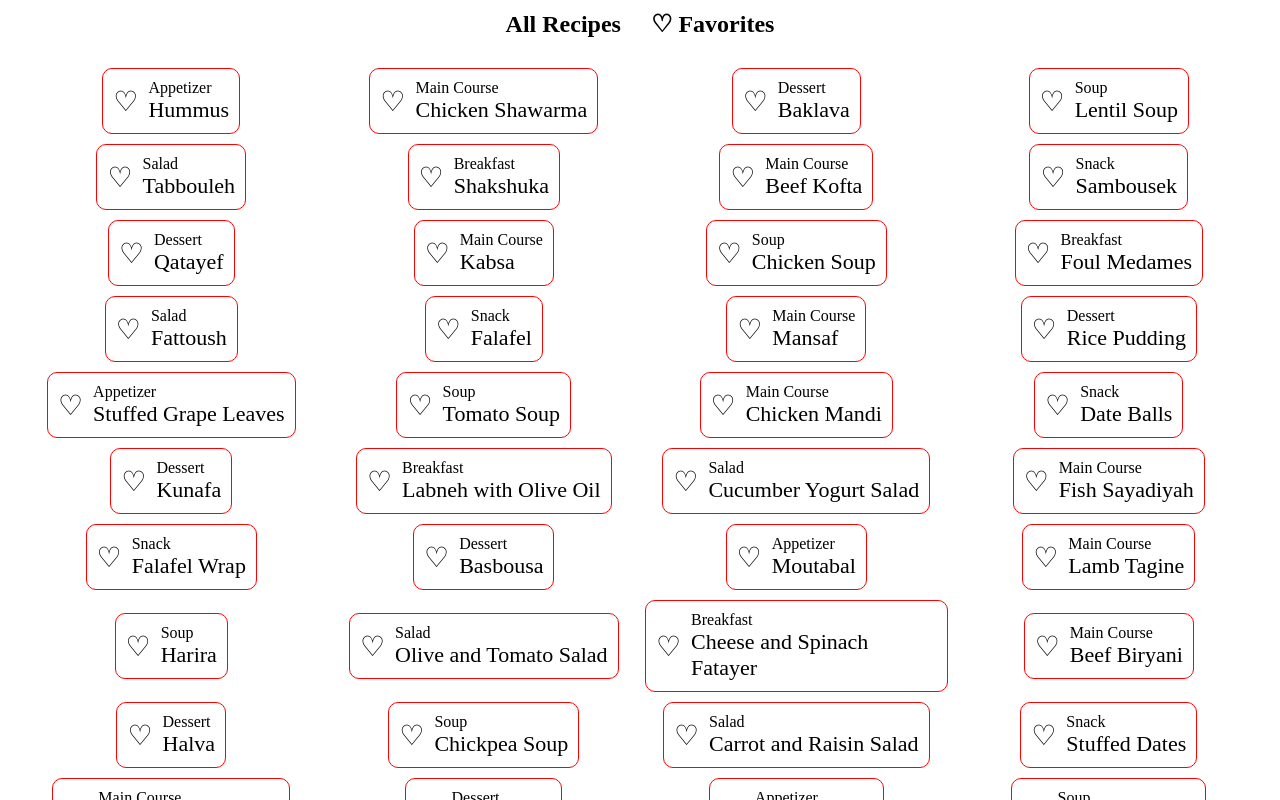
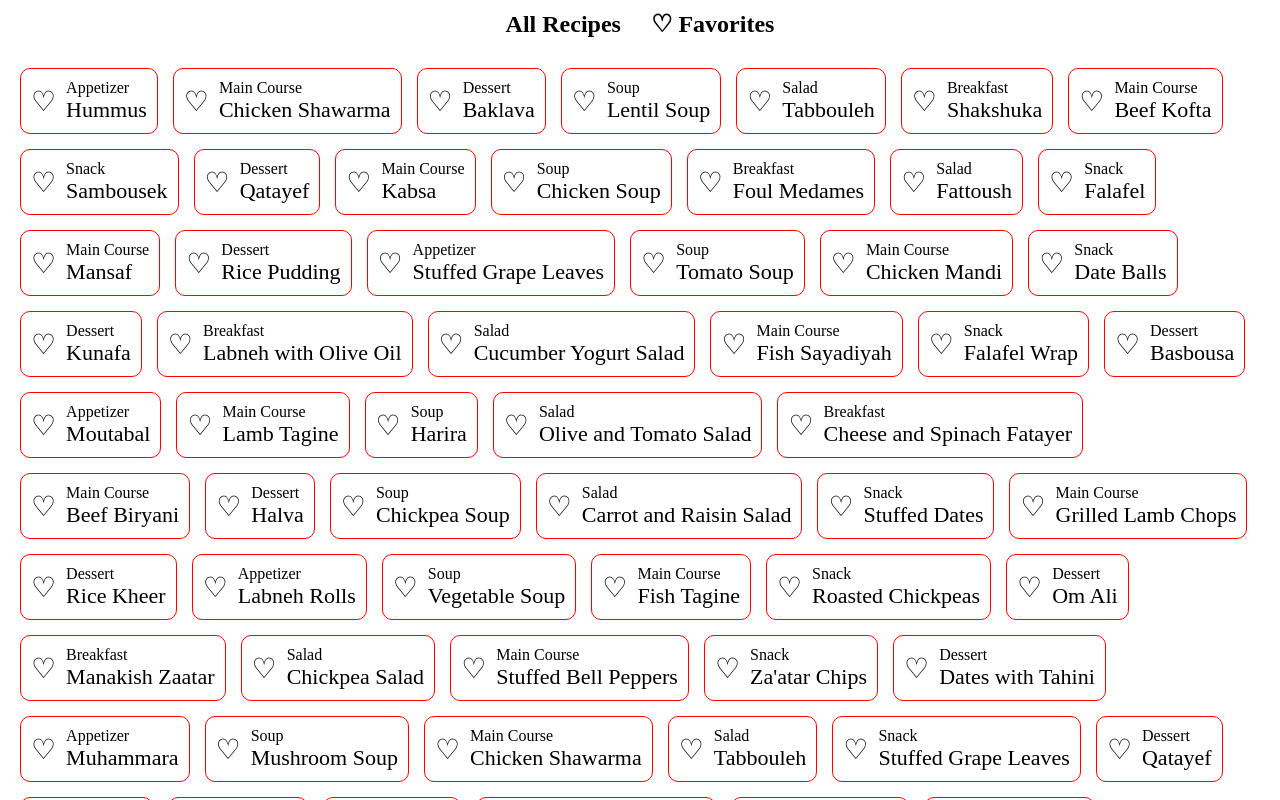
Before and after one commit to coolzacode/recipe-book, a React (Vite) app: page / in a window 1280 px wide. Shown: the top 800 px of the page. Built offline with nearby package versions, Linux system fonts and the light colour scheme.

Commit message:
update cards styles

```diff
--- a/src/styles/cards.css
+++ b/src/styles/cards.css
@@ -1,9 +1,9 @@
 main {
   padding: 20px;
-  display: grid;
-  grid-template-columns: repeat(4, 1fr);
+  display: flex;
+  flex-wrap: wrap;
   place-items: center;
-  gap: 10px;
+  gap: 15px;
 }
 
 .card {
@@ -13,6 +13,11 @@ main {
   display: flex;
   align-items: center;
   gap: 10px;
+}
+
+.card:hover {
+  cursor: pointer;
+  border-color: blue;
 }
 
 .favorite {
```
